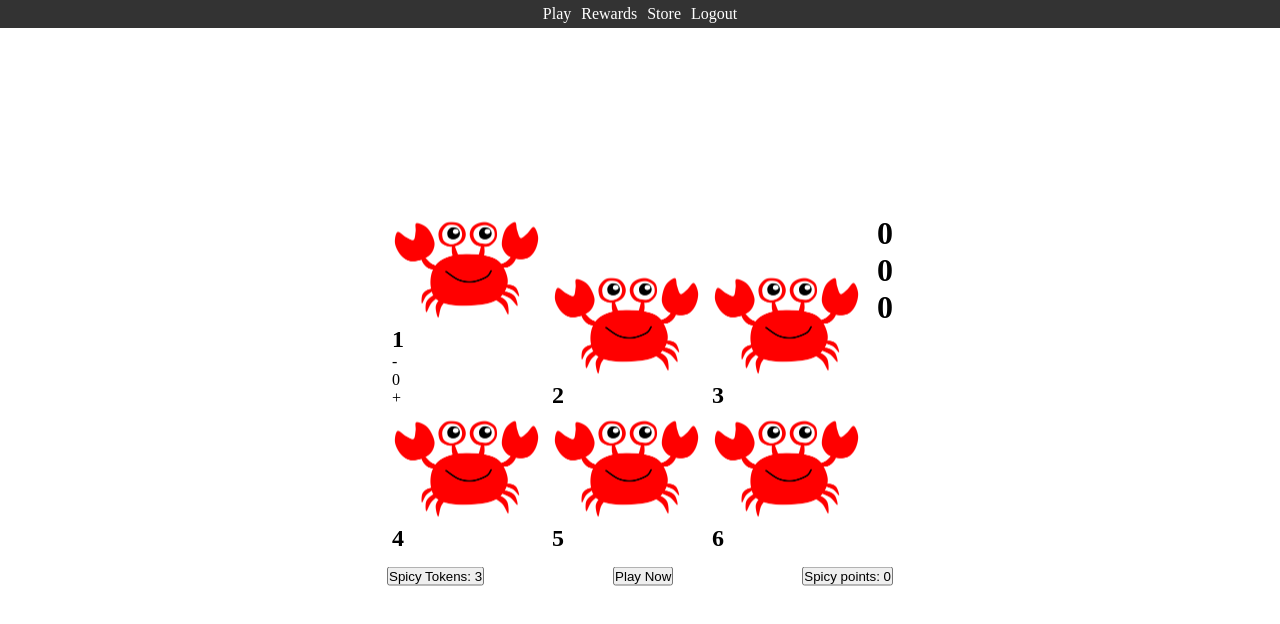
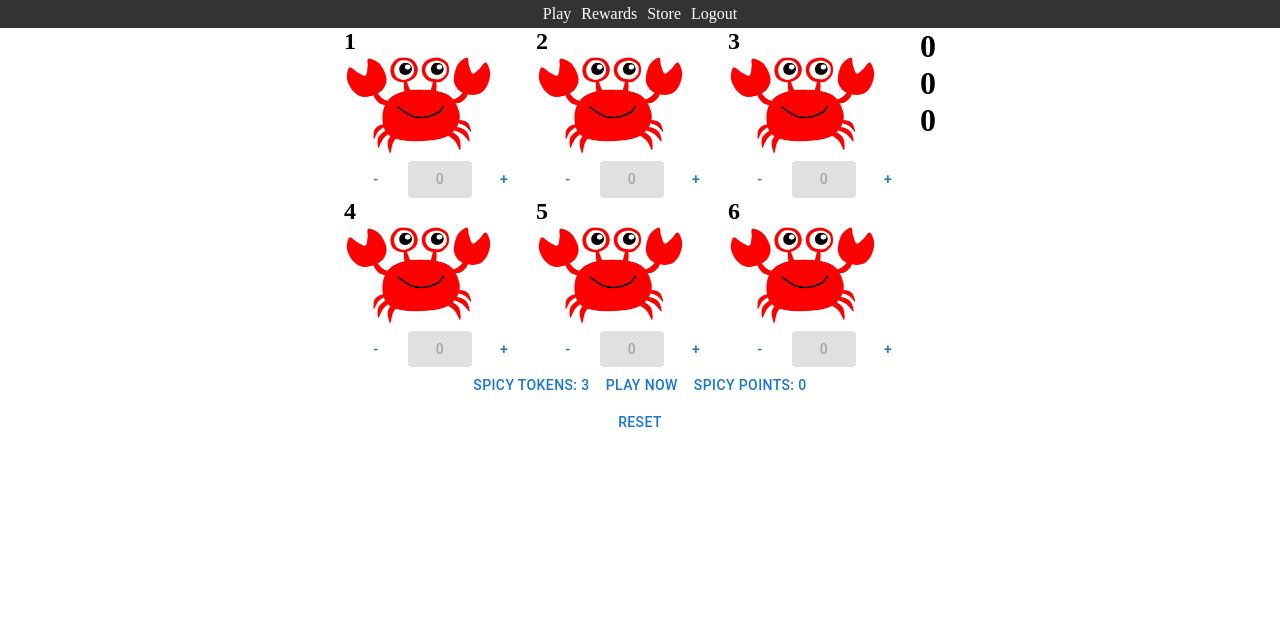
Before and after one commit to ttn729/spicy-game, a Next.js app: page /play in a window 1280 px wide. Shown: the top 624 px of the page. Built offline with nearby package versions, Linux system fonts and the light colour scheme.

Commit message:
Add increment functionality

```diff
--- a/components/Game/game.tsx
+++ b/components/Game/game.tsx
@@ -1,7 +1,8 @@
 import Image from 'next/image'
 import crab from '../../public/crab.png'
 import { useState } from "react";
-import { Box } from '@mui/material';
+import { Box, Button } from '@mui/material';
+
 
 const MAX_NUM = 6;
 
@@ -9,23 +10,6 @@ const MAX_NUM = 6;
 const getRandomNum = () => {
     return Math.floor(Math.random() * (MAX_NUM)) + 1;
 }
-
-const CSSinline = {
-    display: "inline-block",
-    padding: "5px"
-}
-
-const CSSstatus = {
-    display: "flex",
-    justifyContent: "space-between",
-    padding: "5px",
-    width: "100%"
-}
-
-const CSShorizontal = {
-    display: "flex"
-}
-
 
 
 export const Game = () => {
@@ -36,100 +20,231 @@ export const Game = () => {
 
     const [numTokens, setNumTokens] = useState(3);
 
+
+
+    const [counter1, setCounter1] = useState(0);
+    const [counter2, setCounter2] = useState(0);
+    const [counter3, setCounter3] = useState(0);
+    const [counter4, setCounter4] = useState(0);
+    const [counter5, setCounter5] = useState(0);
+    const [counter6, setCounter6] = useState(0);
+
+    const inc1 = () => {
+        setCounter1(counter1 + 1);
+    }
+
+    const dec1 = () => {
+        if (counter1 > 0) {
+            setCounter1(counter1 - 1);
+        }
+    }
+
+    const inc2 = () => {
+        setCounter2(counter2 + 1);
+    }
+
+    const dec2 = () => {
+        if (counter2 > 0) {
+            setCounter2(counter2 - 1);
+        }
+    }
+
+    const inc3 = () => {
+        setCounter3(counter3 + 1);
+    }
+
+
+    const dec3 = () => {
+        if (counter3 > 0) {
+            setCounter3(counter3 - 1);
+        }
+    }
+
+    const inc4 = () => {
+        setCounter4(counter4 + 1);
+    }
+
+    const dec4 = () => {
+        if (counter4 > 0) {
+            setCounter4(counter4 - 1);
+        }
+    }
+
+    const inc5 = () => {
+        setCounter5(counter5 + 1);
+    }
+
+    const dec5 = () => {
+        if (counter5 > 0) {
+            setCounter5(counter5 - 1);
+        }
+    }
+
+    const inc6 = () => {
+        setCounter6(counter6 + 1);
+    }
+
+    const dec6 = () => {
+        if (counter6 > 0) {
+            setCounter6(counter6 - 1);
+        }
+    }
+
+
+
+    const onClickReset = () => {
+        setCounter1(0)
+        setCounter2(0)
+        setCounter3(0)
+        setCounter4(0)
+        setCounter5(0)
+        setCounter6(0)
+    }
+
+
+
+
     const roll = () => {
 
-        if (numTokens > 0) {
-            setNumTokens(numTokens - 1);
+        if (numTokens <= 0) {
+            alert("Out of tokens")
+            return;
+
+        }
+
+        if (counter1 + counter2 + counter3 + counter4 + counter5 + counter6 == 0) {
+            alert("Please place a bet before playing")
+            return;
+        }
+
+        if (counter1 + counter2 + counter3 + counter4 + counter5 + counter6 > numTokens) {
+            alert("Not enough tokens");
+            return;
+        }
+
+        setNumTokens(numTokens - (counter1 + counter2 + counter3 + counter4 + counter5 + counter6));
 
         setDie1(getRandomNum());
         setDie2(getRandomNum());
         setDie3(getRandomNum());
-        }
-        else {
-            console.log("You need at least 1 token to play")
-        }
+
+        onClickReset();
 
     }
 
-    return (<>
+    return (
+        <>
+            <Box sx={{ display: 'flex', flexDirection: 'row', justifyContent: 'center' }}>
+                <Box>
+                    <Box sx={{ display: 'flex', flexDirection: 'row' }}>
 
-        <div style={CSShorizontal}>
-            <div style={CSSinline}>
-                <div>
-                    <div style={CSSinline}>
+                        <Box>
+                            <h2>1</h2>
+
                             <Image
                                 src={crab}
                                 alt="Crab"
                                 width={150}
                             />
-                        <h2>1</h2>
+                            <Box sx={{ display: 'flex', flexDirection: 'row', textAlign: 'center' }}>
+                                <Button onClick={() => dec1()}>-</Button>
+                                <Button disabled variant='contained' color='secondary'>{counter1}</Button>
+                                <Button onClick={() => inc1()}>+</Button>
+                            </Box>
+                        </Box>
                         <Box>
-                            <p>-</p>
-                            <p>0</p>
-                            <p>+</p>
-                        </Box>
+                            <h2>2</h2>
 
-                    </div>
-                    <div style={CSSinline}>
                             <Image
                                 src={crab}
                                 alt="Crab"
                                 width={150}
                             />
-                        <h2>2</h2>
-                    </div>
-                    <div style={CSSinline}>
+                            <Box sx={{ display: 'flex', flexDirection: 'row', textAlign: 'center' }}>
+                                <Button onClick={() => dec2()}>-</Button>
+                                <Button disabled variant='contained' color='secondary'>{counter2}</Button>
+                                <Button onClick={() => inc2()}>+</Button>
+                            </Box>
+                        </Box>
+                        <Box>
+                            <h2>3</h2>
+
                             <Image
                                 src={crab}
                                 alt="Crab"
                                 width={150}
                             />
-                        <h2>3</h2>
-                    </div>
-                </div>
+                            <Box sx={{ display: 'flex', flexDirection: 'row' }}>
+                                <Button onClick={() => dec3()}>-</Button>
+                                <Button disabled variant='contained' color='secondary'>{counter3}</Button>
+                                <Button onClick={() => inc3()}>+</Button>
+                            </Box>
+                        </Box>
+                    </Box>
 
-                <div>
-                    <div style={CSSinline}>
+                    <Box sx={{ display: 'flex', flexDirection: 'row' }}>
+                        <Box>
+                            <h2>4</h2>
                             <Image
                                 src={crab}
                                 alt="Crab"
                                 width={150}
                             />
-                        <h2>4</h2>
-                    </div>
-                    <div style={CSSinline}>
+                            <Box sx={{ display: 'flex', flexDirection: 'row' }}>
+                                <Button onClick={() => dec4()}>-</Button>
+                                <Button disabled variant='contained' color='secondary'>{counter4}</Button>
+                                <Button onClick={() => inc4()}>+</Button>
+                            </Box>
+                        </Box>
+                        <Box>
+                            <h2>5</h2>
+
                             <Image
                                 src={crab}
                                 alt="Crab"
                                 width={150}
                             />
-                        <h2>5</h2>
-                    </div>
-                    <div style={CSSinline}>
+                            <Box sx={{ display: 'flex', flexDirection: 'row' }}>
+                                <Button onClick={() => dec5()}>-</Button>
+                                <Button disabled variant='contained' color='secondary'>{counter5}</Button>
+                                <Button onClick={() => inc5()}>+</Button>
+                            </Box>
+                        </Box>
+                        <Box>
+                            <h2>6</h2>
+
                             <Image
                                 src={crab}
                                 alt="Crab"
                                 width={150}
                             />
-                        <h2>6</h2>
-                    </div>
-                </div>
-            </div>
+                            <Box sx={{ display: 'flex', flexDirection: 'row' }}>
+                                <Button onClick={() => dec6()}>-</Button>
+                                <Button disabled variant='contained' color='secondary'>{counter6}</Button>
+                                <Button onClick={() => inc6()}>+</Button>
+                            </Box>
+                        </Box>
+                    </Box>
+                </Box>
 
 
-            <div style={CSSinline}>
+                <Box>
                     <h1>{die1}</h1>
                     <h1>{die2}</h1>
                     <h1>{die3}</h1>
-            </div>
+                </Box>
 
-        </div>
+            </Box>
 
-        <div style={CSSstatus}>
-            <button>Spicy Tokens: {numTokens}</button>
-            <button onClick={() => roll()}>Play Now</button>
-            <button>Spicy points: 0</button>
-        </div>
+            <Box sx={{ textAlign: 'center' }}>
+                <Button>Spicy Tokens: {numTokens}</Button>
+                <Button onClick={() => roll()}>Play Now</Button>
+                <Button>Spicy points: 0</Button>
+            </Box>
+
+            <Box sx={{ textAlign: 'center' }}>
+                <Button onClick={() => onClickReset()}>Reset</Button>
+            </Box>
 
         </>
     );
--- a/pages/play.tsx
+++ b/pages/play.tsx
@@ -14,20 +14,15 @@ export default function Home() {
   return (
     <>
       <Head>
-        <title>Create Next App</title>
+        <title>Play</title>
         <meta name="description" content="Generated by create next app" />
         <meta name="viewport" content="width=device-width, initial-scale=1" />
         <link rel="icon" href="/favicon.ico" />
       </Head>
+
       <Box>
-        <div>
-            <Navbar />
-        </div>
-
-        <div style={CSScentered}>
-          <Game />
-        </div>
-
+        <Navbar />
+        <Game />
       </Box>
     </>
   )
```
Lines whose indentation alone changed are shown as unchanged.
